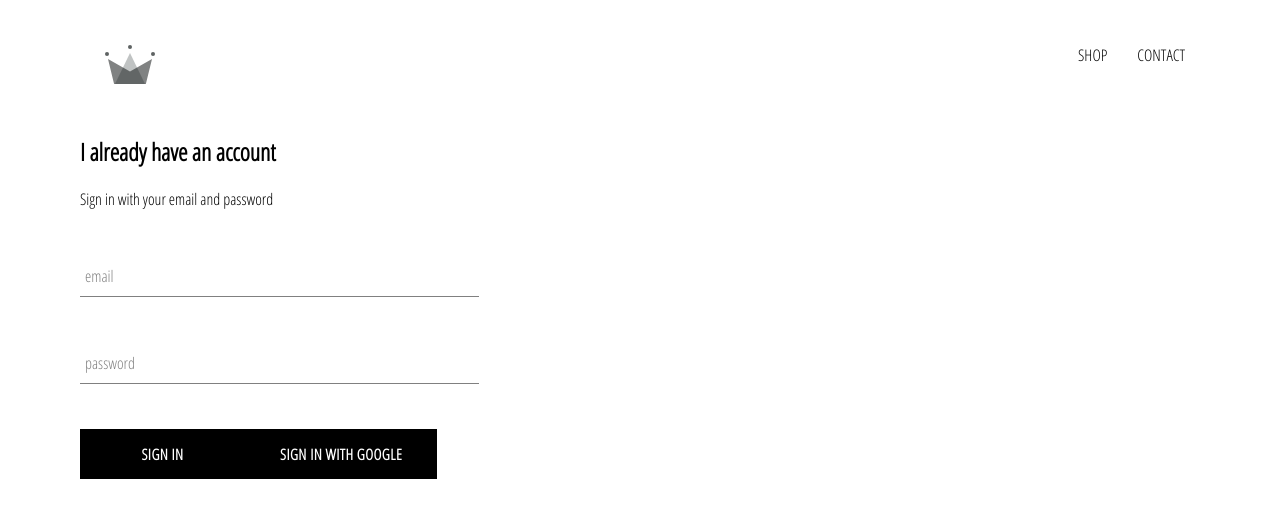
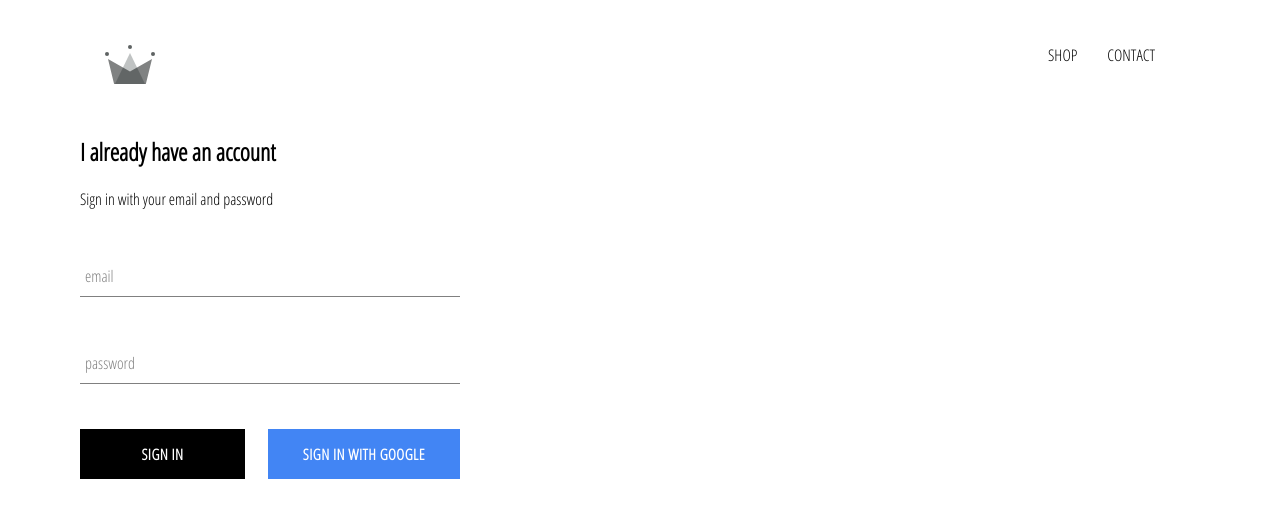
Before and after one commit to Brandonian/crwn-clothing, a React (Create React App) app: page /signin in a window 1280 px wide. Shown: the top 518 px of the page. Built offline with nearby package versions, Linux system fonts and the light colour scheme; no server answers.

Commit message:
Add files for github pages

```diff
--- a/package.json
+++ b/package.json
@@ -2,11 +2,13 @@
     "name": "crwn-clothing",
     "version": "0.1.0",
     "private": true,
+    "homepage": "https://brandonian.github.io/laravel-ecommerce-application",
     "dependencies": {
         "@testing-library/jest-dom": "^4.2.4",
         "@testing-library/react": "^9.3.2",
         "@testing-library/user-event": "^7.1.2",
         "firebase": "^7.17.1",
+        "gh-pages": "^3.1.0",
         "node-sass": "^4.14.1",
         "react": "^16.13.1",
         "react-dom": "^16.13.1",
@@ -17,7 +19,9 @@
         "start": "react-scripts start",
         "build": "react-scripts build",
         "test": "react-scripts test",
-    "eject": "react-scripts eject"
+        "eject": "react-scripts eject",
+        "predeploy": "yarn build",
+        "deploy": "gh-pages -d build"
     },
     "eslintConfig": {
         "extends": "react-app"
--- a/src/App.css
+++ b/src/App.css
@@ -7,3 +7,7 @@
     text-decoration: none;
     color: black;
 }
+
+* {
+    box-sizing: border-box;
+}
--- a/src/App.js
+++ b/src/App.js
@@ -6,11 +6,35 @@
 import ShopPage from "./pages/shop/shop.component";
 import SignInAndSignUpPage from "./pages/sign-in-and-sign-up/sign-in-and-sign-up.component";
 import Header from "./components/header/header.component";
+import { auth } from "./firebase/firebase.utils";
 
-function App() {
+class App extends React.Component {
+    constructor() {
+        super();
+
+        this.state = {
+            currentUser: null,
+        };
+    }
+
+    unsubscribeFromAuth = null;
+
+    componentDidMount() {
+        this.unsubscribeFromAuth = auth.onAuthStateChanged((user) => {
+            this.setState({ currentUser: user });
+
+            console.log(user);
+        });
+    }
+
+    componentWillUnmount() {
+        this.unsubscribeFromAuth();
+    }
+
+    render() {
         return (
             <div>
-            <Header />
+                <Header currentUser={this.state.currentUser} />
                 <Switch>
                     <Route exact path="/" component={HomePage} />
                     <Route path="/shop" component={ShopPage} />
@@ -19,5 +43,6 @@
             </div>
         );
     }
+}
 
 export default App;
--- a/src/components/custom-button/custom-button.component.jsx
+++ b/src/components/custom-button/custom-button.component.jsx
@@ -2,8 +2,11 @@
 
 import "./custom-button.styles.scss";
 
-const CustomButton = ({ children, ...otherProps }) => (
-    <button className="custom-button" {...otherProps}>
+const CustomButton = ({ children, isGoogleSignIn, ...otherProps }) => (
+    <button
+        className={`${isGoogleSignIn ? "google-sign-in" : ""} custom-button`}
+        {...otherProps}
+    >
         {children}
     </button>
 );
--- a/src/components/custom-button/custom-button.styles.scss
+++ b/src/components/custom-button/custom-button.styles.scss
@@ -19,4 +19,14 @@
         color: black;
         border: 1px solid black;
     }
+
+    &.google-sign-in {
+        background-color: #4285f4;
+        color: white;
+
+        &:hover {
+            background-color: #357ae8;
+            border: none;
+        }
+    }
 }
--- a/src/components/header/header.component.jsx
+++ b/src/components/header/header.component.jsx
@@ -1,11 +1,13 @@
 import React from "react";
 import { Link } from "react-router-dom";
+
+import { auth } from "../../firebase/firebase.utils";
 
 import { ReactComponent as Logo } from "../../assets/crown.svg";
 
 import "./header.styles.scss";
 
-const Header = () => (
+const Header = ({ currentUser }) => (
     <div className="header">
         <Link className="logo-container" to="/">
             <Logo className="logo" />
@@ -17,6 +19,13 @@
             <Link className="option" to="/contact">
                 CONTACT
             </Link>
+            {currentUser ? (
+                <div className="option" onClick={() => auth.signOut()}>
+                    SIGN OUT
+                </div>
+            ) : (
+                <Link className="option" to="/signin"></Link>
+            )}
         </div>
     </div>
 );
--- a/src/components/header/header.styles.scss
+++ b/src/components/header/header.styles.scss
@@ -20,6 +20,7 @@
 
         .option {
             padding: 10px 15px;
+            cursor: pointer;
         }
     }
 }
--- a/src/components/sign-in/sign-in.styles.scss
+++ b/src/components/sign-in/sign-in.styles.scss
@@ -1,9 +1,14 @@
 .sign-in {
-    width: 30vw;
+    width: 380px;
     display: flex;
     flex-direction: column;
 
     .title {
         margin: 10px 0;
     }
+
+    .buttons {
+        display: flex;
+        justify-content: space-between;
+    }
 }
--- a/src/components/sign-in/sing-in.component.jsx
+++ b/src/components/sign-in/sing-in.component.jsx
@@ -52,13 +52,15 @@
                         label="password"
                         required
                     />
+                    <div className="buttons">
                         <CustomButton type="submit" value="Submit Form">
                             SIGN IN
                         </CustomButton>
-                    <CustomButton onClick={signInWithGoogle}>
+                        <CustomButton onClick={signInWithGoogle} isGoogleSignIn>
                             {""}
                             Sign In with Google{""}
                         </CustomButton>
+                    </div>
                 </form>
             </div>
         );
```
Also changed, not shown: 1 other file (tests, documents, lock files or other folders). Lines whose indentation alone changed are shown as unchanged.
